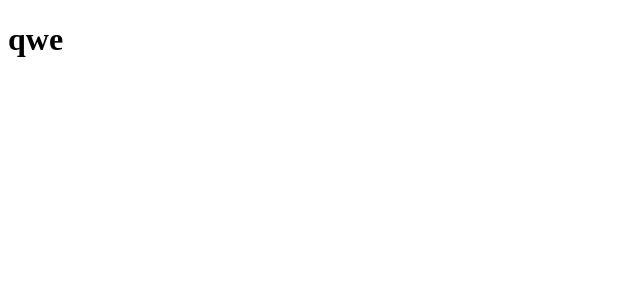
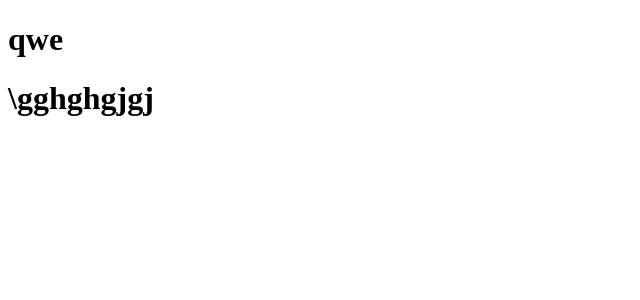
Before and after one commit to zerry101/Invoice_generator, an Angular app: page / in a window 1280 px wide. Shown: the top 300 px of the page, without its empty margins (0-640 px from the left). Built offline with nearby package versions, Linux system fonts and the light colour scheme.

Commit message:
Update app.component.html
zishan changes

```diff
--- a/src/app/app.component.html
+++ b/src/app/app.component.html
@@ -1 +1,2 @@
 <h1>qwe</h1>
+<h1>\gghghgjgj</h1>
```
